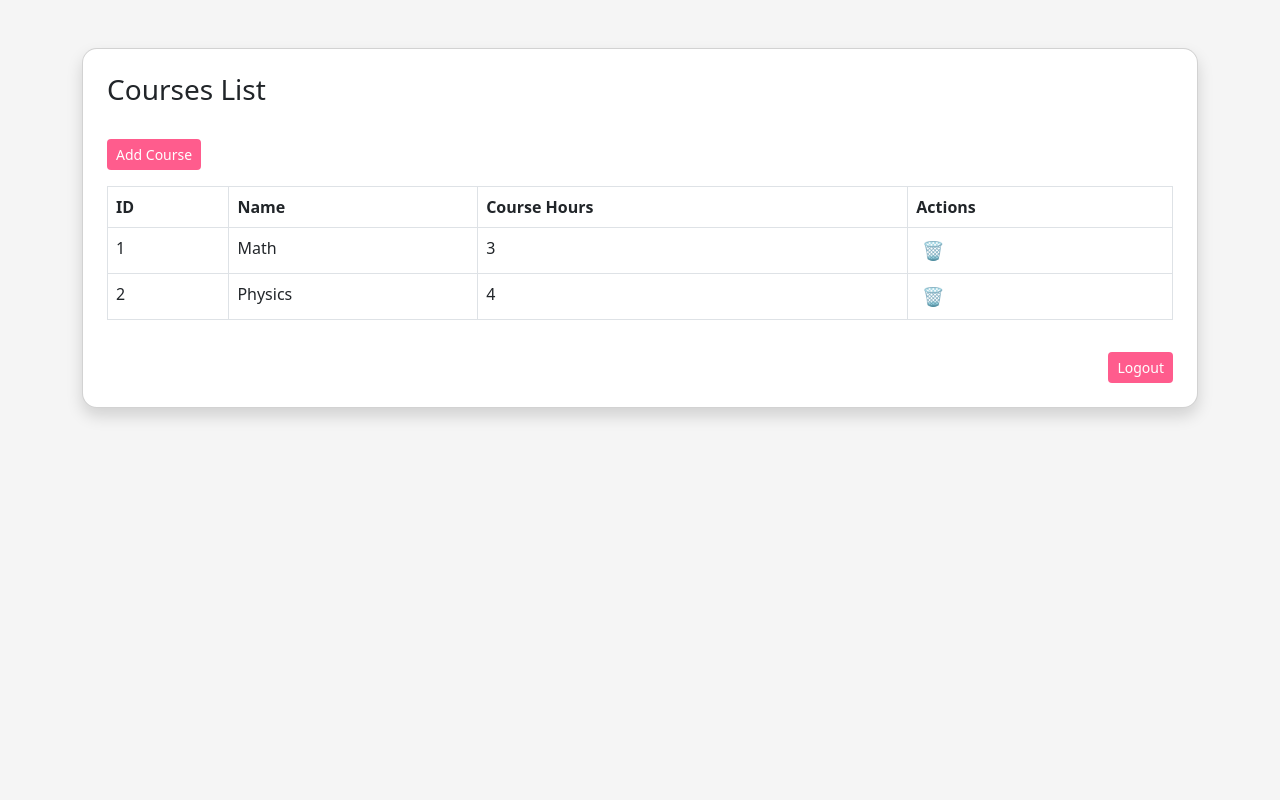
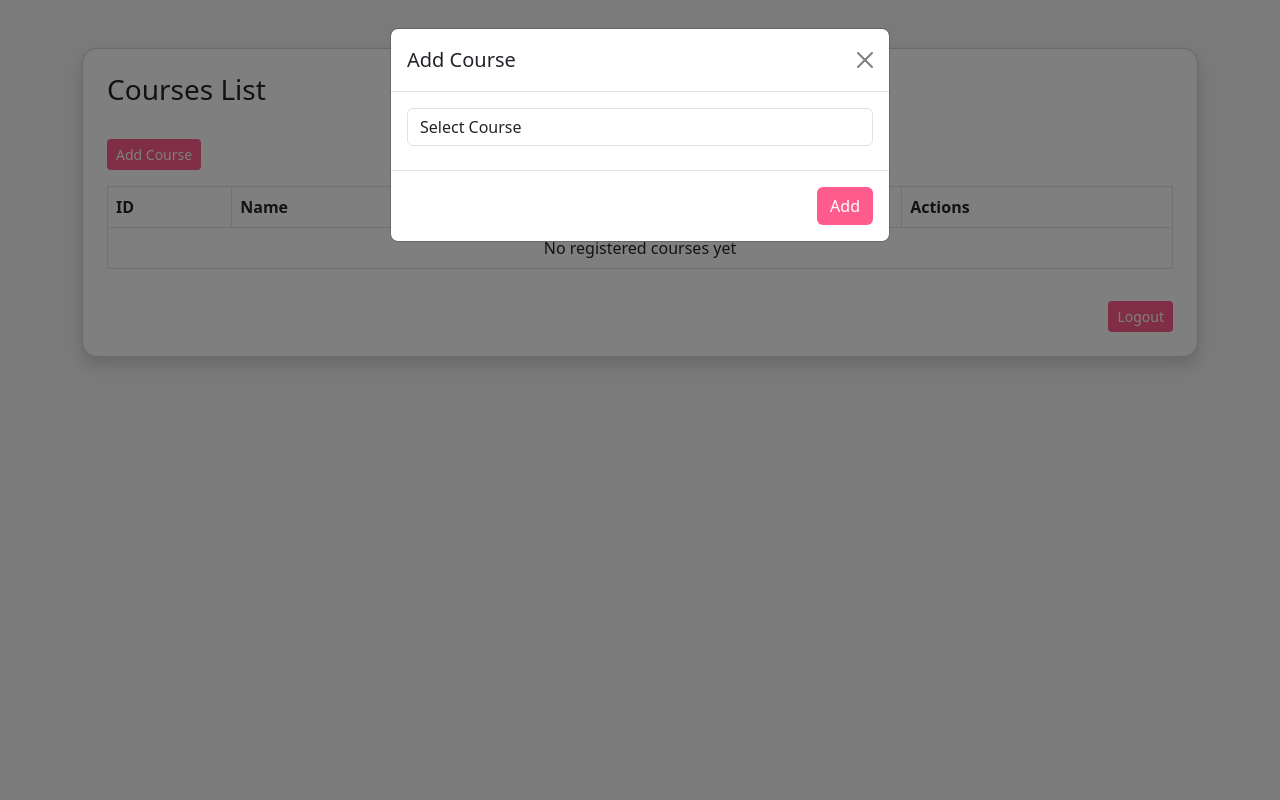
Before and after one commit to Abdelrahman2335/IA-Section, a PHP site: page /pages/layout/home.php in a window 1280 px wide, after a click on "Add Course". Run offline with PHP 8.4, Linux system fonts and the light colour scheme; data comes from the database, SQL or seed files in the repository.

Commit message:
Implement course registration logic and add course modal; enhance session management and user feedback
Co-authored-by: Copilot <copilot@github.com>

```diff
--- a/class/Home.php
+++ b/class/Home.php
@@ -55,27 +55,43 @@ class Home implements HomeInterface
             return;
         }
 
-        $name = trim($_POST['name'] ?? '');
-        $hours = trim($_POST['hours'] ?? '');
-
-        if ($name === '' || $hours === '') {
-            \App\Alert::printMessage('All fields are required', 'danger');
-            return;
+        if (session_status() !== PHP_SESSION_ACTIVE) {
+            session_start();
         }
 
-        if (!ctype_digit($hours) || (int)$hours <= 0) {
-            \App\Alert::printMessage('Hours must be a valid positive integer', 'danger');
-            return;
+        $userId = (int)($_SESSION['userId'] ?? 0);
+        if ($userId <= 0) {
+            $_SESSION['flash'] = ['text' => 'User not logged in', 'type' => 'danger'];
+            $this->redirectBack();
         }
-        $hours = (int)$hours;
 
-        $stmt = $this->db->connection->prepare('INSERT INTO courses (course_name, hours) VALUES (?, ?)');
-        $stmt->bind_param('si', $name, $hours);
+        $courseIdRaw = $_POST['course_id'] ?? '';
+        if (!ctype_digit((string)$courseIdRaw) || (int)$courseIdRaw <= 0) {
+            $_SESSION['flash'] = ['text' => 'Please select a course', 'type' => 'danger'];
+            $this->redirectBack();
+        }
+        $courseId = (int)$courseIdRaw;
+
+        $check = $this->db->connection->prepare('SELECT 1 FROM course_user WHERE user_id = ? AND course_id = ?');
+        $check->bind_param('ii', $userId, $courseId);
+        $check->execute();
+        $exists = $check->get_result()->num_rows > 0;
+
+        if ($exists) {
+            $_SESSION['flash'] = ['text' => 'You already registered this course', 'type' => 'warning'];
+            $this->redirectBack();
+        }
+
+        $stmt = $this->db->connection->prepare('INSERT INTO course_user (user_id, course_id) VALUES (?, ?)');
+        $stmt->bind_param('ii', $userId, $courseId);
+
         if ($stmt->execute()) {
-            \App\Alert::printMessage('Course added successfully', 'success');
+            $_SESSION['flash'] = ['text' => 'Course added successfully', 'type' => 'success'];
         } else {
-            \App\Alert::printMessage('Failed to add course: ' . $stmt->error, 'danger');
+            $_SESSION['flash'] = ['text' => 'Failed to add course', 'type' => 'danger'];
         }
+
+        $this->redirectBack();
     }
 
     public function updateCourse(): void
@@ -85,6 +101,15 @@ class Home implements HomeInterface
 
     public function deleteCourse(): void
     {
+    }
 
+    private function redirectBack(): void
+    {
+        $to = $_SERVER['PHP_SELF'] ?? '';
+        if ($to === '') {
+            $to = '/';
+        }
+        header('Location: ' . $to);
+        exit;
     }
 }
--- a/pages/layout/home.php
+++ b/pages/layout/home.php
@@ -1,6 +1,10 @@
 <?php
 
 require_once dirname(__DIR__, 2) . '/vendor/autoload.php';
+
+if (session_status() !== PHP_SESSION_ACTIVE) {
+    session_start();
+}
 
 
 $auth = new \App\Auth();
@@ -8,6 +12,9 @@ $auth->logOut();
 
 $home = new \App\Home();
 $allCourses = $home->getCourses();
+$home->addCourse();
+$home->deleteCourse();
+$getRegeisteredCourses = $home->getUserCourses() ?? [];
 
 ?>
 
@@ -21,6 +28,8 @@ $allCourses = $home->getCourses();
 
     <link href="https://cdn.jsdelivr.net/npm/bootstrap@5.3.0/dist/css/bootstrap.min.css" rel="stylesheet">
 
+    <link href="https://cdn.jsdelivr.net/npm/bootstrap-icons@1.11.3/font/bootstrap-icons.min.css" rel="stylesheet">
+
     <link href="../../assets/css/home.css" rel="stylesheet">
 
 </head>
@@ -31,6 +40,11 @@ $allCourses = $home->getCourses();
 
         <div class="card card-custom shadow p-4">
 
+            <?php if (isset($_SESSION['flash']) && is_array($_SESSION['flash'])): ?>
+                <?php \App\Alert::printMessage($_SESSION['flash']['text'] ?? '', $_SESSION['flash']['type'] ?? 'info'); ?>
+                <?php unset($_SESSION['flash']); ?>
+            <?php endif; ?>
+
             <h3 class="mb-3">Courses List</h3>
 
 
@@ -40,7 +54,7 @@ $allCourses = $home->getCourses();
                 </button>
             </div>
 
-            <!-- Table -->
+
             <table class="table table-bordered table-hover bg-white">
                 <thead>
                     <tr>
@@ -53,27 +67,29 @@ $allCourses = $home->getCourses();
 
                 <tbody id="courseTable">
 
-                    <tr>
-                        <td>1</td>
-                        <td>Math</td>
-                        <td>3</td>
-                        <td>
-                            <button onclick="deleteRow(this)" style="border:none; background:none; font-size:18px;">
-                                🗑
-                            </button>
-                        </td>
-                    </tr>
+                    <?php if (empty($getRegeisteredCourses)): ?>
+                        <tr>
+                            <td colspan="4" class="text-center">No registered courses yet</td>
+                        </tr>
+                    <?php else: ?>
+                        <?php foreach ($getRegeisteredCourses as $course): ?>
+                            <tr>
+                                <td><?= (int)($course['id'] ?? 0) ?></td>
+                                <td><?= htmlspecialchars($course['course_name'] ?? '') ?></td>
+                                <td><?= (int)($course['hours'] ?? 0) ?></td>
+                                <td class="text-center">
+                                    <form method="POST" class="d-inline">
+                                        <input type="hidden" name="action" value="delete_course">
+                                        <input type="hidden" name="course_id" value="<?= (int)($course['id'] ?? 0) ?>">
+                                        <button type="submit" class="btn btn-link p-0" aria-label="Remove course">
+                                            <i class="bi bi-trash"></i>
+                                        </button>
 
-                    <tr>
-                        <td>2</td>
-                        <td>Physics</td>
-                        <td>4</td>
-                        <td>
-                            <button onclick="deleteRow(this)" style="border:none; background:none; font-size:18px;">
-                                🗑
-                            </button>
-                        </td>
-                    </tr>
+                                    </form>
+                                </td>
+                            </tr>
+                        <?php endforeach; ?>
+                    <?php endif; ?>
 
                 </tbody>
             </table>
@@ -89,35 +105,8 @@ $allCourses = $home->getCourses();
 
     </div>
 
-    <!-- Modal -->
-    <div class="modal fade" id="addCourseModal">
-        <div class="modal-dialog">
-            <div class="modal-content">
-
-                <div class="modal-header">
-                    <h5 class="modal-title">Add Course</h5>
-                    <button type="button" class="btn-close" data-bs-dismiss="modal"></button>
-                </div>
-
-                <div class="modal-body">
-                                        <select id="courseSelect" class="form-control mb-2">
-                                                <option value="">Select Course</option>
-
-                                                <?php foreach ($allCourses as $course): ?>
-                                                        <option value="<?= htmlspecialchars($course['course_name'] ?? '') ?>" data-hours="<?= (int)($course['hours'] ?? 0) ?>">
-                                                                <?= htmlspecialchars($course['course_name'] ?? '') ?>
-                                                        </option>
-                                                <?php endforeach; ?>
-                                        </select>
-                </div>
-
-                <div class="modal-footer">
-                    <button class="btn pink-btn" onclick="addCourse()">Add</button>
-                </div>
-
-            </div>
-        </div>
-    </div>
+    <?php include __DIR__ . '/partials/add_course_modal.php'; ?>
+<script src="https://cdn.jsdelivr.net/npm/bootstrap@5.3.0/dist/js/bootstrap.bundle.min.js"></script>
 
 </body>
 
--- /dev/null
+++ b/pages/layout/partials/add_course_modal.php
@@ -0,0 +1,31 @@
+<div class="modal fade" id="addCourseModal">
+    <div class="modal-dialog">
+        <div class="modal-content">
+
+            <div class="modal-header">
+                <h5 class="modal-title">Add Course</h5>
+                <button type="button" class="btn-close" data-bs-dismiss="modal"></button>
+            </div>
+
+            <form method="POST">
+                <input type="hidden" name="action" value="add_course">
+
+                <div class="modal-body">
+                    <select id="courseSelect" name="course_id" class="form-control mb-2" required>
+                        <option value="">Select Course</option>
+                        <?php foreach ($allCourses as $course): ?>
+                            <option value="<?= (int)($course['id'] ?? 0) ?>">
+                                <?= htmlspecialchars($course['course_name'] ?? '') ?>
+                            </option>
+                        <?php endforeach; ?>
+                    </select>
+                </div>
+
+                <div class="modal-footer">
+                    <button class="btn pink-btn" type="submit">Add</button>
+                </div>
+            </form>
+
+        </div>
+    </div>
+</div>
```
